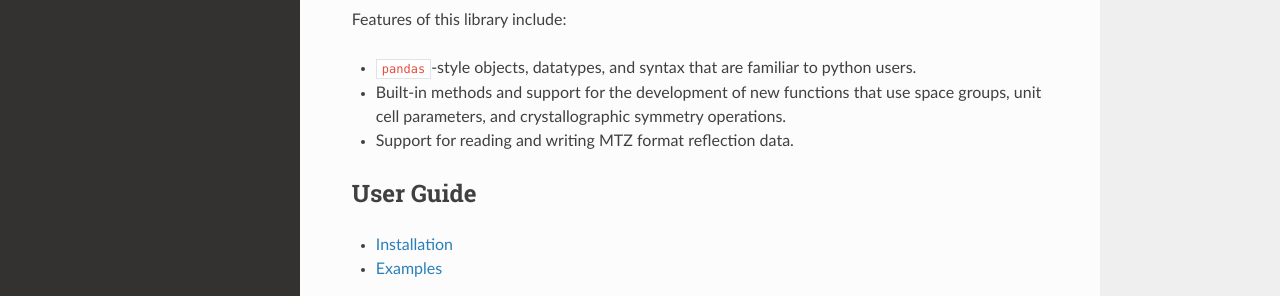
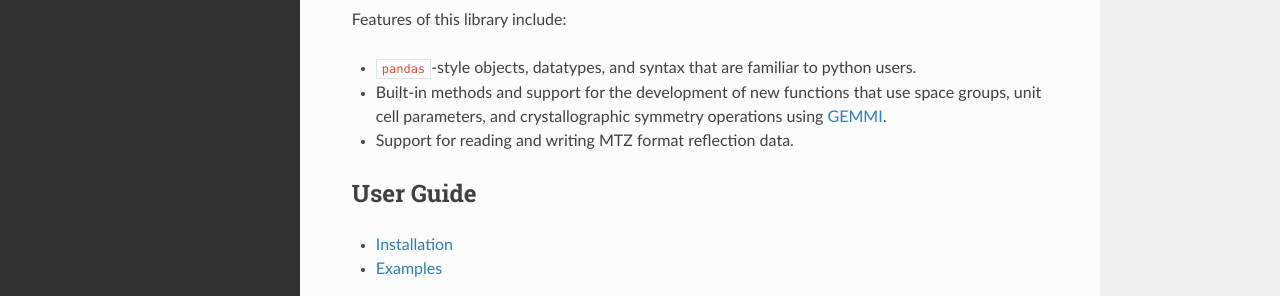
Before and after one commit to rs-station/reciprocalspaceship, a Sphinx documentation site: the page built from docs/index.rst, in a window 1280 px wide and 1084 px high. Shown: the part 346-642 px from the top of the window. Built offline with Sphinx 7.4.7 and the Read the Docs theme 2.0.0, drawn with Linux system fonts in a browser that asks for light colours; the version number could not be read and is left out.

Commit message:
Update documentation with link to GEMMI

```diff
--- a/docs/index.rst
+++ b/docs/index.rst
@@ -15,7 +15,8 @@ Features of this library include:
 
 - ``pandas``-style objects, datatypes, and syntax that are familiar to python users.
 - Built-in methods and support for the development of new functions that use space groups,
-  unit cell parameters, and crystallographic symmetry operations.
+  unit cell parameters, and crystallographic symmetry operations using
+  `GEMMI <https://gemmi.readthedocs.io/en/latest/>`_.
 - Support for reading and writing MTZ format reflection data.
 
 
```
